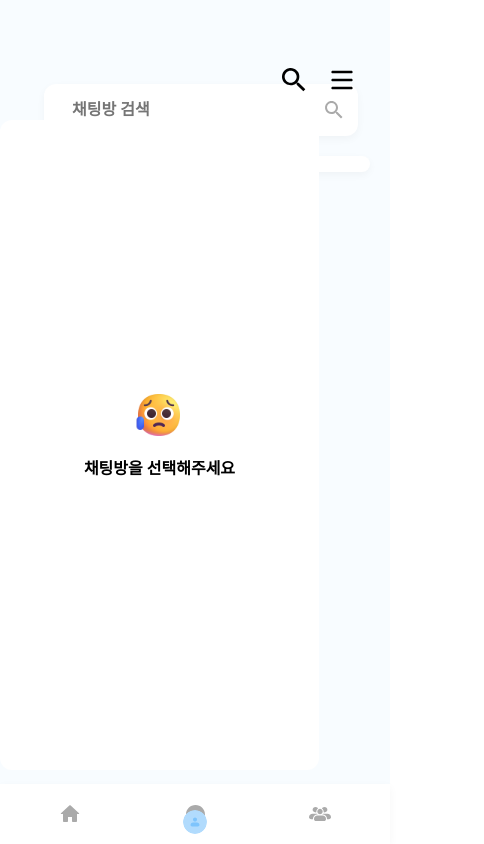
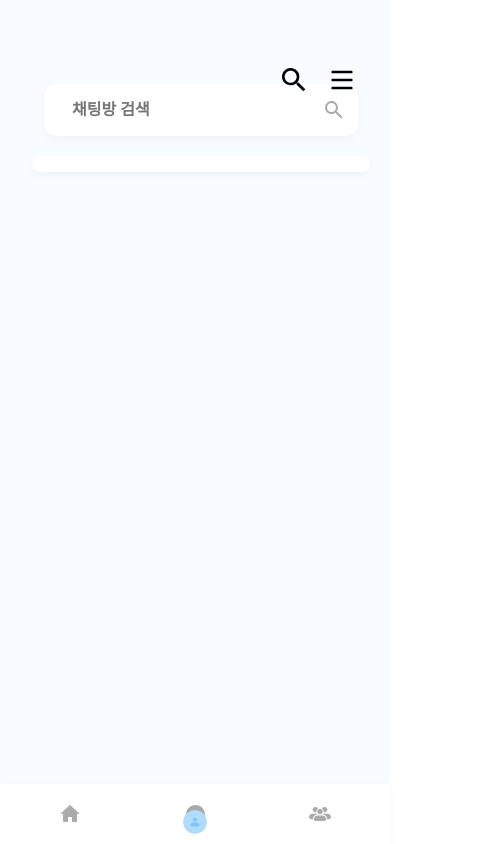
Before and after one commit to apeun-gidaechi/seugi-desktop, a React (Vite) app: page /Chat in a window 390 px wide. Shown: the whole page, 484 px wide, since content can reach past the window. Built offline with nearby package versions, Linux system fonts and the light colour scheme; the HTML template or start-up script is replaced by a standard one.

Commit message:
fix :: 반응형 이슈 해결

```diff
--- a/src/components/common/chatRoom/unSelect/index.style.ts
+++ b/src/components/common/chatRoom/unSelect/index.style.ts
@@ -1,22 +1,20 @@
-import styled from 'styled-components';
+import styled from "styled-components";
+
+export const AllWrapContainer = styled.div`
+    margin: 70px 0 64px 452px;
+    position: absolute;
+    padding: 20px 32px 0 0;
+    width: calc(100% - 452px);
+    height: calc(100vh - 100px);
+`;
 
 export const ContainerWrapper = styled.div`
-    flex: 1;
     display: flex;
     flex-direction: column;
     align-items: center;
     justify-content: center;
-    width: 1020px;
-    height: 670px;
-    padding: 20px 32px 0 0;
-    position: absolute;
-    margin: 100px 0 64px 452px;
     overflow: hidden;
-
-    @media (max-width: 1020px) {
-        width: 90%;
-        margin: 100px auto 64px auto;
-    }
+    height: 100%;
 `;
 
 export const Container = styled.div`
@@ -26,42 +24,31 @@ export const Container = styled.div`
     border-radius: 12px;
     background: var(--Sub-White, #FFF);
     width: 100%;
-    height: 100%;
-    padding: 20px;
-
-    @media (max-width: 300px) {
-        height: auto;
-    }
+    height: calc(100% - 40px);
+    max-height: 650px;
 `;
 
 export const SelectChatRoomImgWrap = styled.div`
     display: flex;
-    flex-direction: column;
+    height: 100%;
     justify-content: center;
     align-items: center;
-    height: 100%;
+    flex-direction: column;
 `;
 
 export const SelectChatRoomImg = styled.img`
     width: 4rem;
     height: auto;
-
-    @media (max-width: 768px) {
-        width: 3rem;
-    }
 `;
 
 export const SelectChatRoomMessage = styled.div`
     color: #000;
+
+    /* Title1 */
     font-family: Pretendard;
     font-size: 18px;
     font-style: normal;
     font-weight: 700;
-    line-height: 130%;
+    line-height: 130%; /* 36.4px */
     padding: 20px;
-
-    @media (max-width: 768px) {
-        font-size: 16px;
-        text-align: center;
-    }
 `;
--- a/src/components/common/chatRoom/unSelect/index.tsx
+++ b/src/components/common/chatRoom/unSelect/index.tsx
@@ -7,6 +7,7 @@ import SelectChatRoom from '@/assets/image/chat/sadErrorImg.svg';
 
 const index = () => {
   return (
+    <S.AllWrapContainer>
       <S.ContainerWrapper>
           <S.Container>
               <S.SelectChatRoomImgWrap>
@@ -15,6 +16,7 @@ const index = () => {
               </S.SelectChatRoomImgWrap>
           </S.Container>
       </S.ContainerWrapper>
+    </S.AllWrapContainer>
   )
 }
 
--- a/src/components/layer/chat/index.style.ts
+++ b/src/components/layer/chat/index.style.ts
@@ -13,11 +13,3 @@ export const ButtonWrapper = styled.div`
     top: 0;
     right: 0;
 `;
-
-export const ChatRoomWrapper = styled.div`
-    flex: 1;
-    display: flex;
-    justify-content: center;
-    align-items: center;
-    width: 100%;
-`;
--- a/src/pages/chat/chat.style.ts
+++ b/src/pages/chat/chat.style.ts
@@ -6,4 +6,5 @@ export const ChatContainer = styled.div`
     height: 100vh;
     justify-content: space-between;
     position: relative;
+    width: 100vw;
 `;
```
Lines whose indentation alone changed are shown as unchanged.
